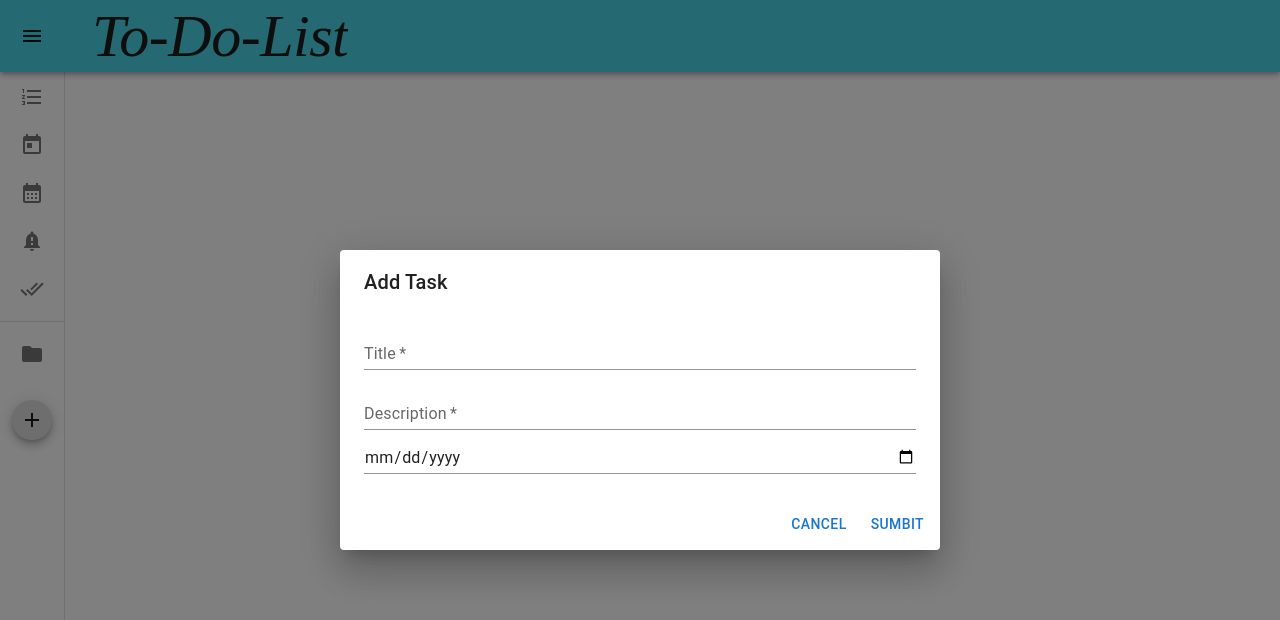
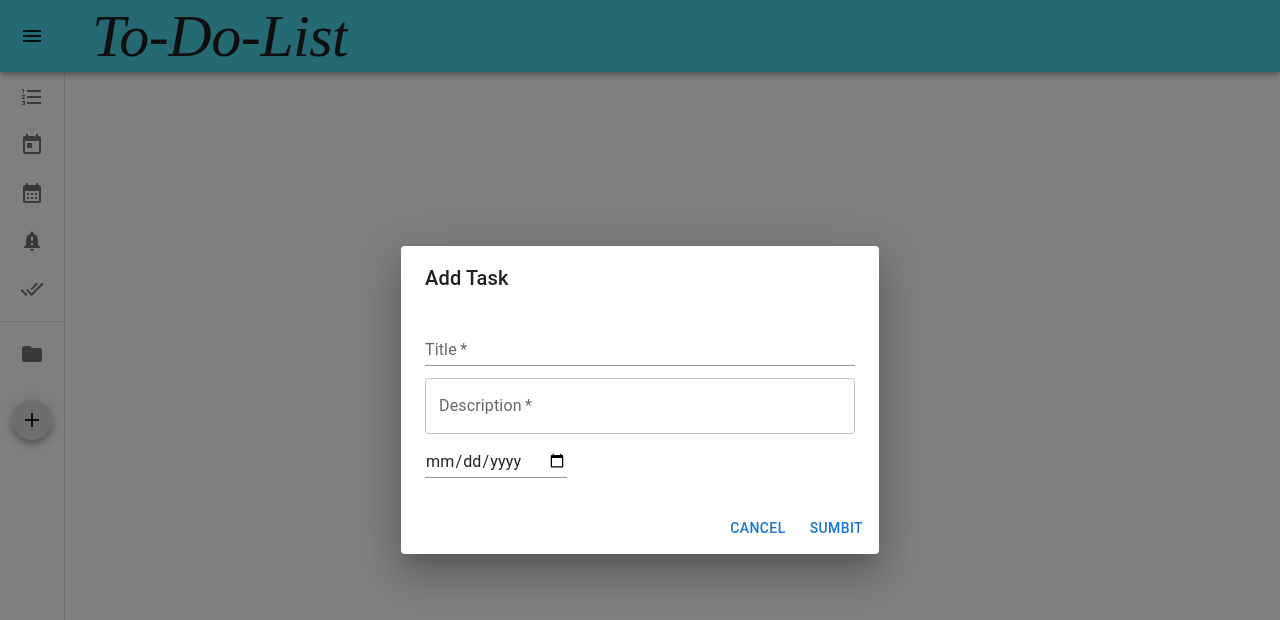
Before and after one commit to HangwelaniMadilonga/todolist, a React (Vite) app in the folder to-do-list/: page / in a window 1280 px wide. Both pictures are taken after a click on the button 32 px from the left and 420 px from the top of the page. Shown: the top 620 px of the page. Built offline with nearby package versions, Linux system fonts and the light colour scheme.

Commit message:
Make description multiline.

```diff
--- a/to-do-list/src/components/FormModal.jsx
+++ b/to-do-list/src/components/FormModal.jsx
@@ -62,9 +62,11 @@ export default function FormDialog() {
             label="Description"
             type="Description"
             fullWidth
-            variant="standard"
+            multiline
+            variant="outlined"
 
           />
+          <div>
           <TextField
             autoFocus
             required
@@ -72,11 +74,11 @@ export default function FormDialog() {
             id="date"
             name="date"
 
+
             type="date"
-            fullWidth
             variant="standard"
           />
-
+          </div>
         </DialogContent>
         <DialogActions>
           <Button onClick={handleClose}>Cancel</Button>
```
